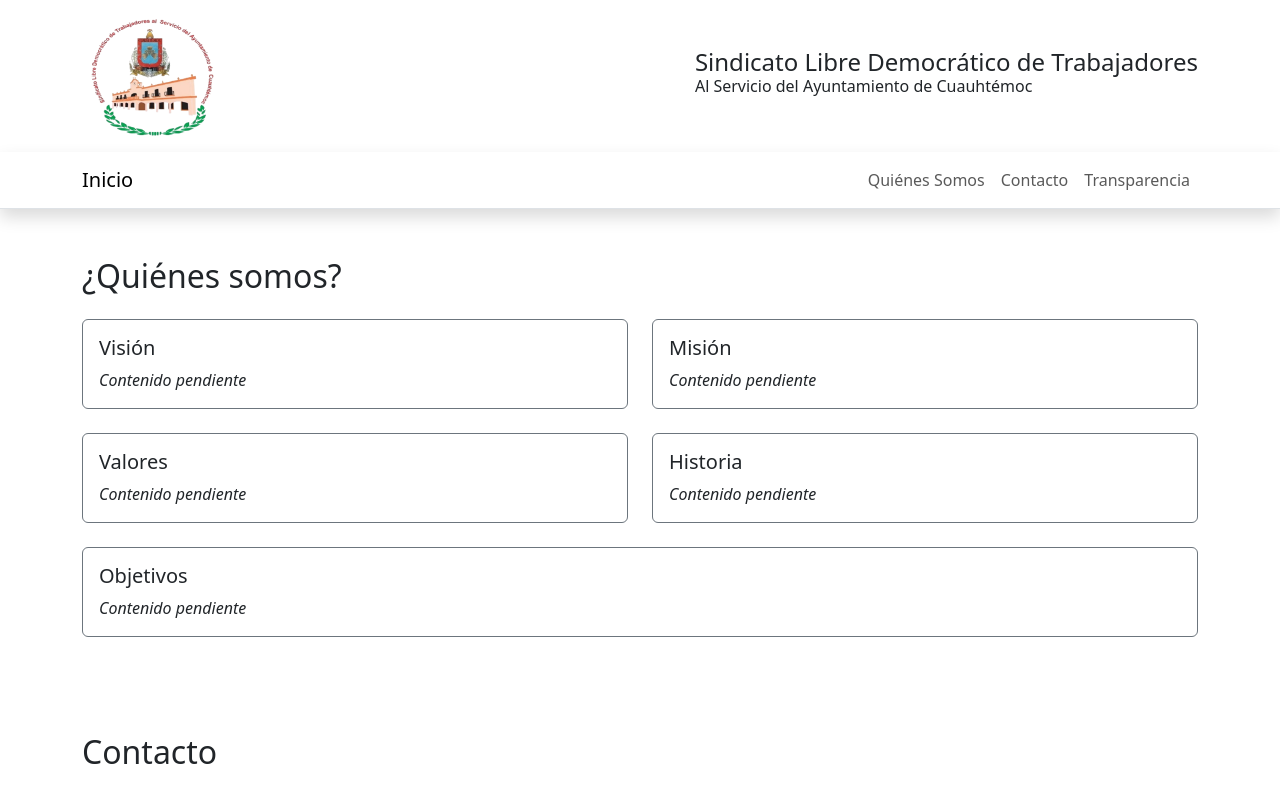
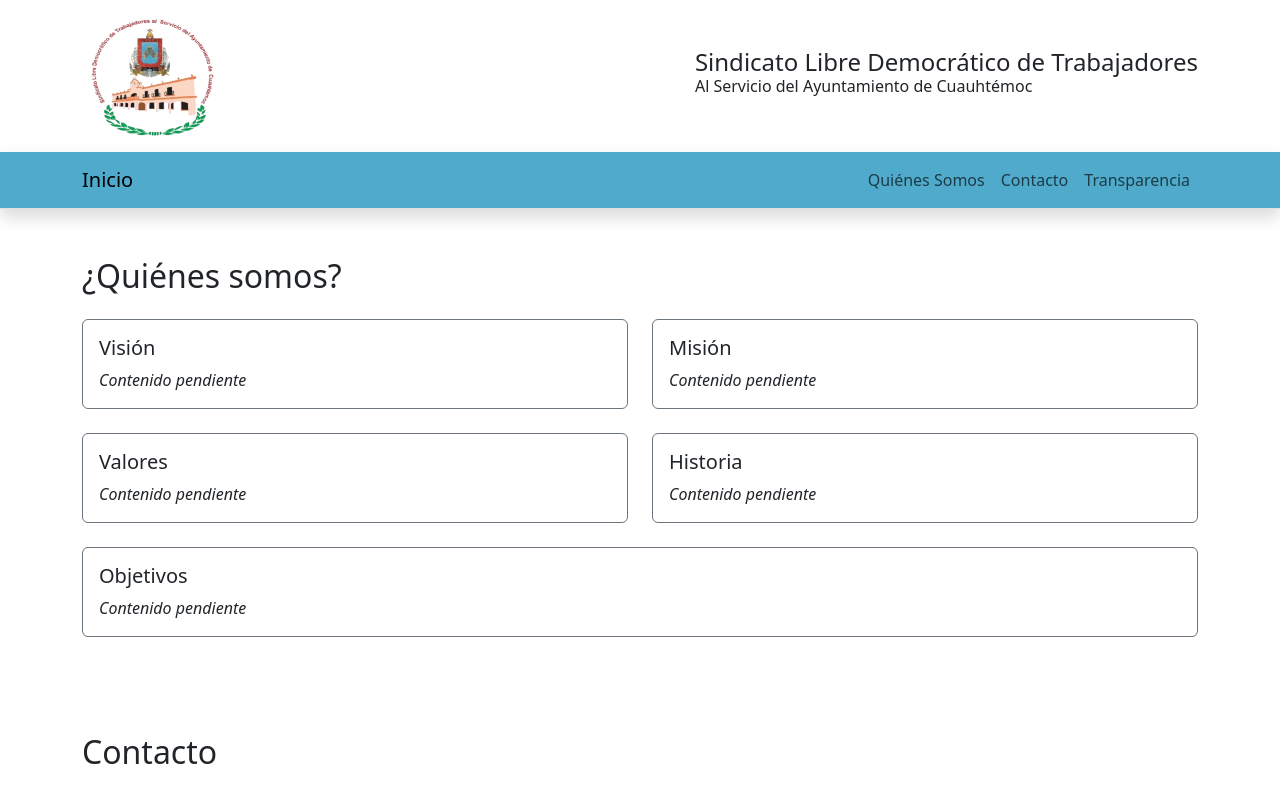
Before and after one commit to Cvelazquez3/Sindicato, a plain HTML site: page index.html in a window 1280 px wide. Shown: the top 793 px of the page. Drawn offline with nearby package versions, Linux system fonts and the light colour scheme.

Commit message:
Cambios de diseño

```diff
--- a/index.html
+++ b/index.html
@@ -21,7 +21,7 @@
   </header>
 
   <!-- NAVBAR -->
-  <nav class="navbar navbar-expand-lg navbar-light bg-white sticky-top shadow border-bottom">
+<nav class="navbar navbar-expand-lg navbar-light bg-azul-custom sticky-top shadow border-bottom">
   <div class="container">
     <a class="navbar-brand" href="#">Inicio</a>
     <button class="navbar-toggler" type="button" data-bs-toggle="collapse" data-bs-target="#menuNav">
@@ -36,6 +36,7 @@
     </div>
   </div>
 </nav>
+
 
   <!-- QUIÉNES SOMOS -->
   <section id="quienes-somos" class="py-5 bg-white">
--- a/styles.css
+++ b/styles.css
@@ -10,3 +10,6 @@ a:hover {
   color: #000;
   text-decoration: underline;
 }
+.bg-azul-custom {
+  background-color: rgb(79, 170, 203) !important;
+}
```
Also changed, not shown: marco-normativo.html (+1 -6 lines). Lines whose indentation alone changed are shown as unchanged.
